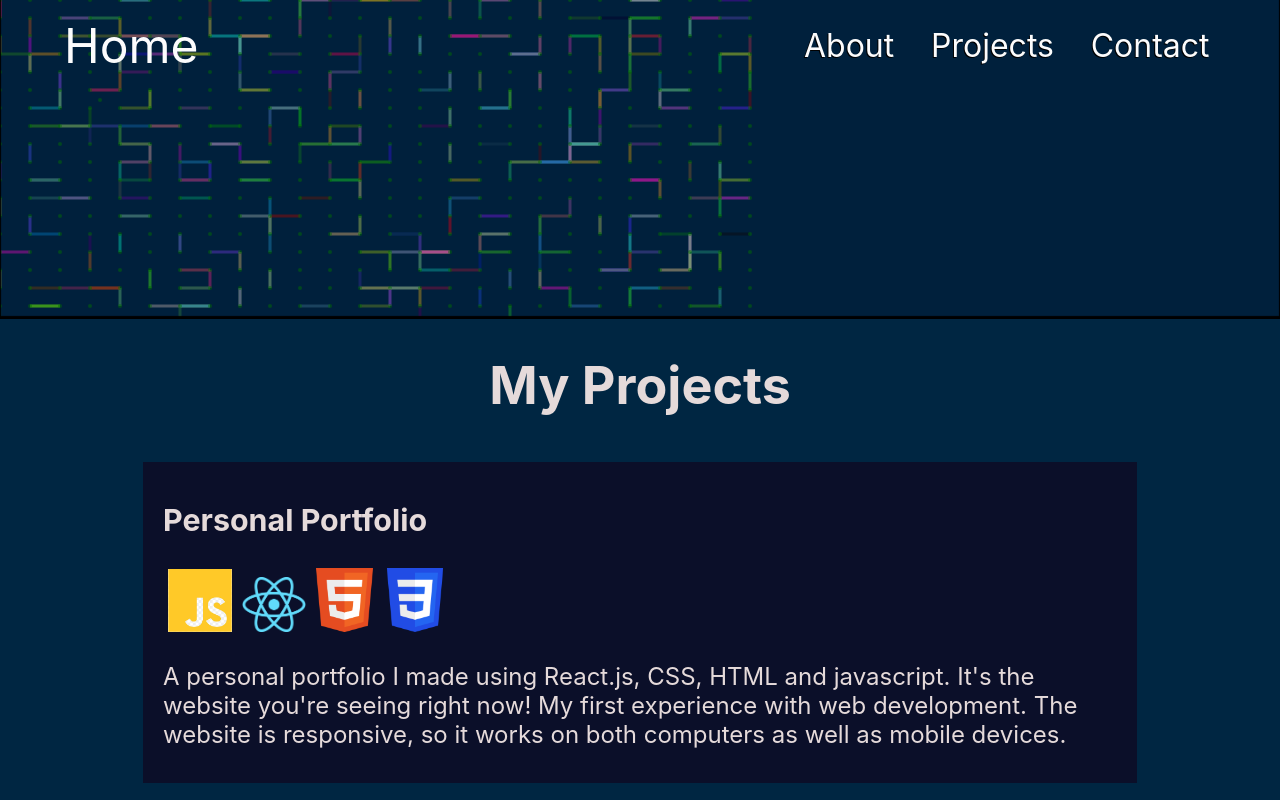
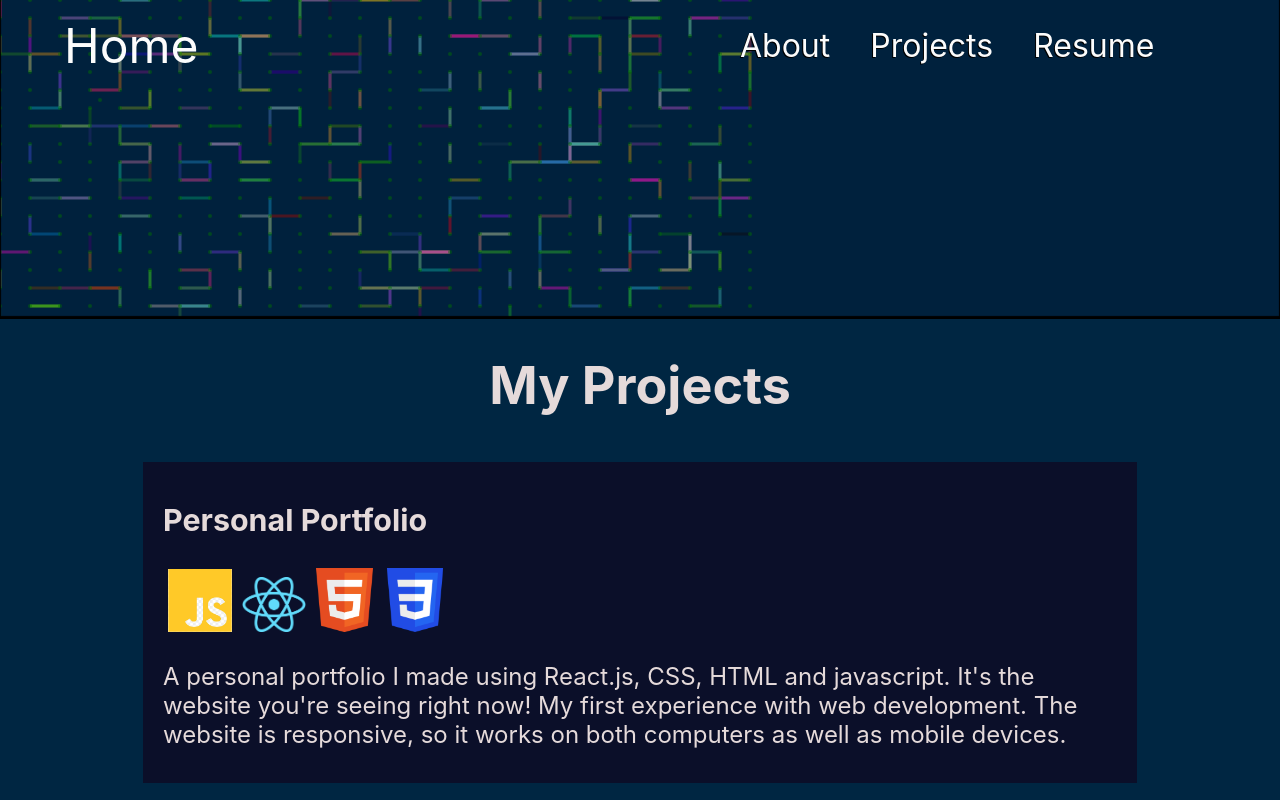
Before and after one commit to alfred-mikhael/alfred-mikhael.github.io, a React (Create React App) app: page /#/projects in a window 1280 px wide. Shown: the top 800 px of the page. Built offline with nearby package versions, Linux system fonts and the light colour scheme.

Commit message:
Change navbar label and clip y overflow

```diff
--- a/src/App.css
+++ b/src/App.css
@@ -1,6 +1,7 @@
 .App {
   text-align: center;
   width: 100%;
+  overflow-x: clip;
 }
 
 .App-header {
--- a/src/components/navbar/Navbar.css
+++ b/src/components/navbar/Navbar.css
@@ -20,12 +20,12 @@
 .navbar ul {
     list-style: none;
     padding: 0.25rem;
-    width: 26rem;
+    width: 30rem;
     margin: 0;
     display: flex;
     gap: 5%;
     z-index: 2;
-    overflow: scroll;
+    overflow-x: scroll;
 }
 
 .nav-item {
--- a/src/components/navbar/Navbar.js
+++ b/src/components/navbar/Navbar.js
@@ -28,7 +28,7 @@ const Navbar = () => {
                     </li>
                     <li>
                         <Link className="nav-item" to="/contact">
-                            Contact
+                            Resume
                         </Link>
                     </li>
                 </ul>
```
